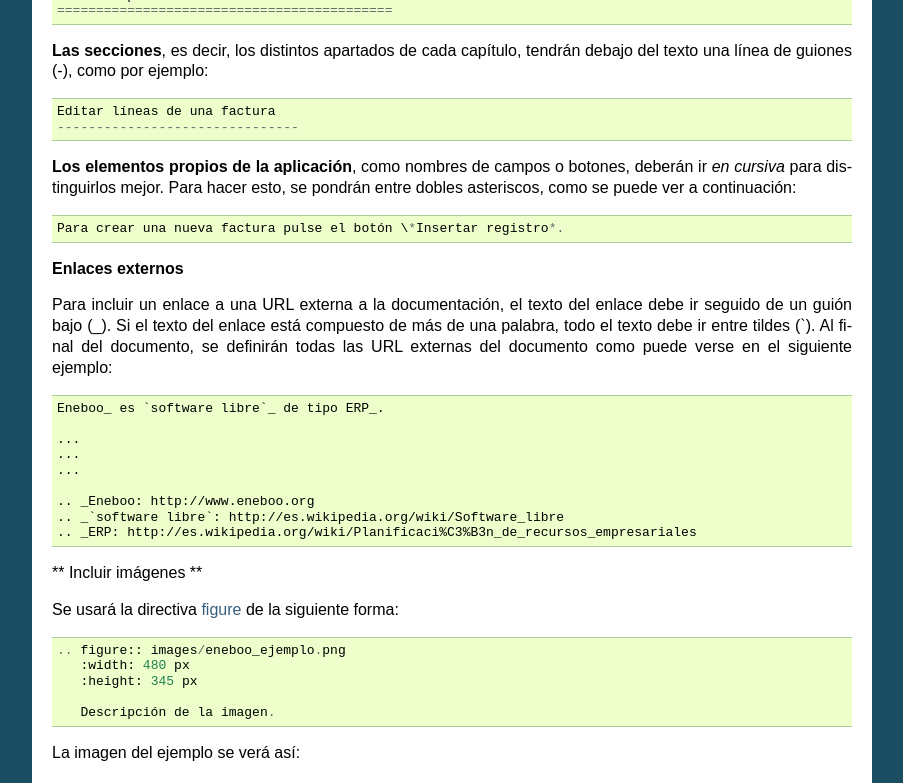
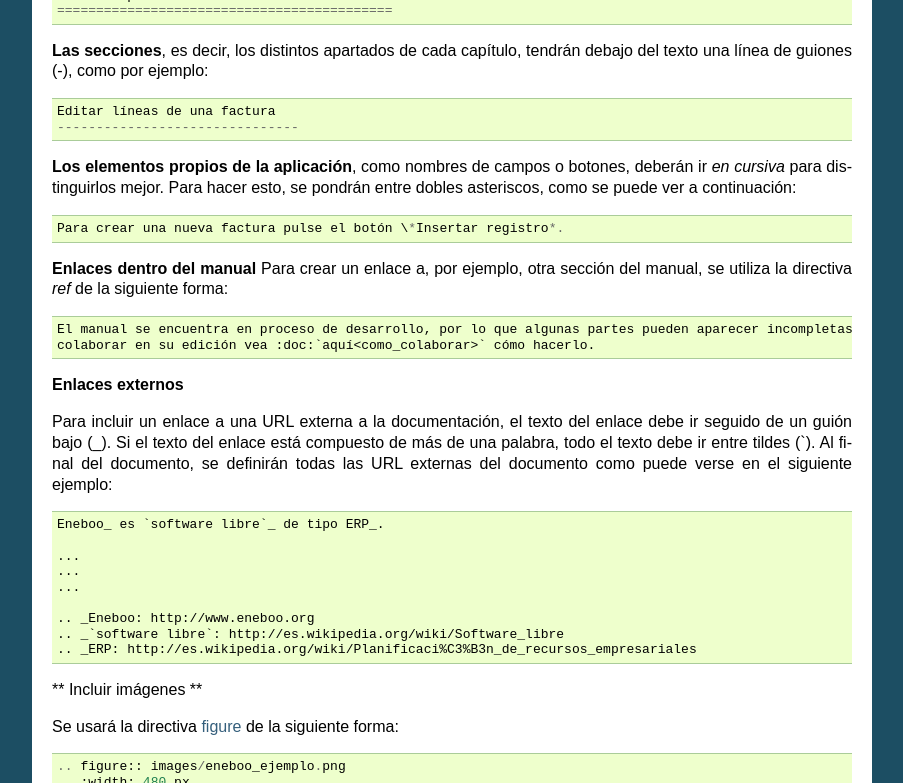
Before and after one commit to gestiweb/eneboo-doc, a Sphinx documentation site: the page built from features/prj0001-standard/source/como_colaborar.rst, in a window 1280 px wide and 900 px high, scrolled down 1063 px, cut to the strip 0-783 px from the top of the window. Shown: the whole strip, without its empty margins (198-1101 px from the left). Built offline with Sphinx 7.4.7, drawn with Linux system fonts in a browser that asks for light colours; pages that are not in the unit, such as notebooks, are missing from menus; some of the changed text lies outside the part shown.

Commit message:
Añadir primeros_pasos y enlaces internos

```diff
--- a/features/prj0001-standard/source/como_colaborar.rst
+++ b/features/prj0001-standard/source/como_colaborar.rst
@@ -60,6 +60,14 @@ A continuación se detalla el subconjunto de marcas de reStructuredText_ que se
 
     Para crear una nueva factura pulse el botón \*Insertar registro*.
 
+
+**Enlaces dentro del manual**
+Para crear un enlace a, por ejemplo, otra sección del manual, se utiliza la directiva *ref* de la siguiente forma::
+
+    El manual se encuentra en proceso de desarrollo, por lo que algunas partes pueden aparecer incompletas. Si desea
+    colaborar en su edición vea :doc:`aquí<como_colaborar>` cómo hacerlo.
+
+
 **Enlaces externos**
 
 Para incluir un enlace a una URL externa a la documentación, el texto del enlace debe ir seguido de un guión bajo (\_). Si el texto del enlace está compuesto de más de una palabra, todo el texto debe ir entre tildes (\`). Al final del documento, se definirán todas las URL externas del documento como puede verse en el siguiente ejemplo::
@@ -73,7 +81,6 @@ Para incluir un enlace a una URL externa a la documentación, el texto del enlac
     .. _Eneboo: http://www.eneboo.org
     .. _`software libre`: http://es.wikipedia.org/wiki/Software_libre
     .. _ERP: http://es.wikipedia.org/wiki/Planificaci%C3%B3n_de_recursos_empresariales
-
 
 ** Incluir imágenes **
 
--- a/features/prj0001-standard/source/index.rst
+++ b/features/prj0001-standard/source/index.rst
@@ -8,13 +8,15 @@ Bienvenido al Manual de Eneboo Standard
 
 << Volver a eneboo.org_
 
-Contenidos:
-
 .. toctree::
    :maxdepth: 3
 
    introduccion
    como_colaborar
+   primeros_pasos
+   area_facturacion
+   area_financiera
+   area_sistema
 
 
 .. _eneboo.org: http://www.eneboo.org
--- a/features/prj0001-standard/source/introduccion.rst
+++ b/features/prj0001-standard/source/introduccion.rst
@@ -3,6 +3,8 @@ Introducción
 ====================
 
 El objetivo de este manual es que el usuario de Eneboo Standard pueda extraer el máximo rendimiento a su aplicación.
+
+El manual se encuentra en proceso de desarrollo, por lo que algunas partes pueden aparecer incompletas. Si deseas colaborar en su edición vea :doc:`aquí<como_colaborar>` cómo hacerlo.
 
 Qué es Eneboo Standard
 --------------------------
```
Also changed, not shown: features/prj0001-standard/source/primeros_pasos.rst (added, +22 -0 lines).
